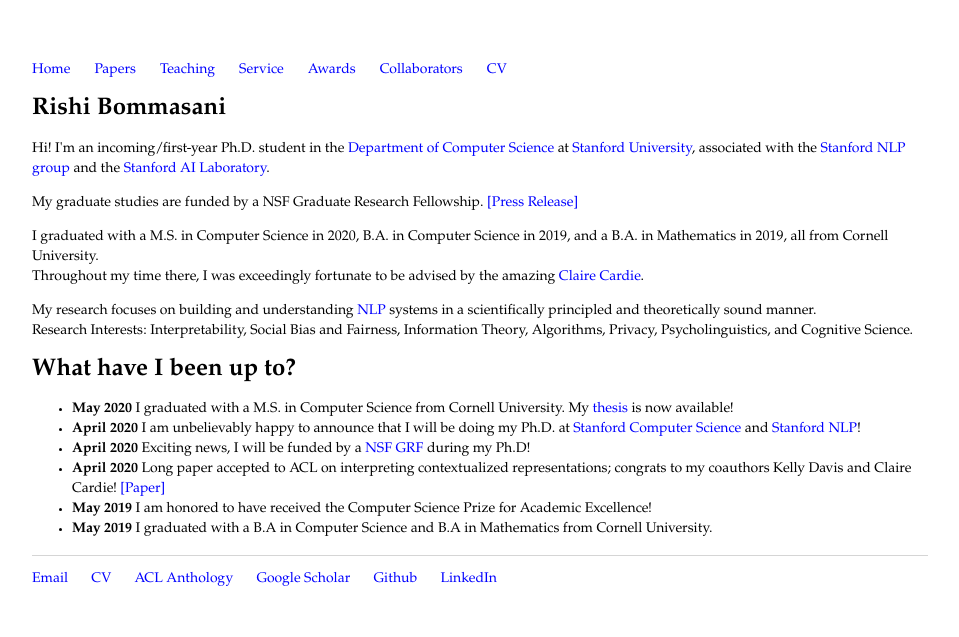
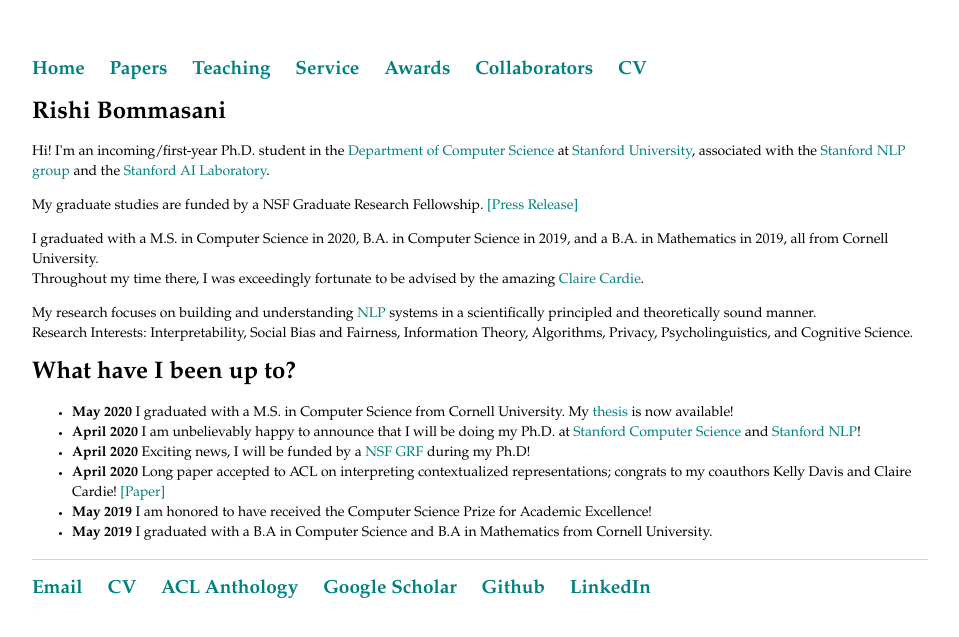
Before and after one commit to rishibommasani/rishibommasani.github.io, a Jekyll site: the page built from index.html, in a window 1280 px wide. Shown: the top 637 px of the page, without its empty margins (160-1119 px from the left). Built offline with Jekyll 4.4.1, drawn with Linux system fonts in a browser that asks for light colours.

Commit message:
Update main.css

```diff
--- a/css/main.css
+++ b/css/main.css
@@ -12,23 +12,21 @@
     padding: 0px;
     list-style: none;
     font-weight: bold;
+    color: slateblue;
+    font-size: 19px; font-style: normal; font-variant: normal; line-height: 20.9px;
 }
 nav ul li, footer ul li {
     font-family: Palatino, "Palatino Linotype", "Palatino LT STD", "Book Antiqua", Georgia, serif;
     display: inline;
     margin-right: 20px;
+    color: slateblue;
+    font-size: 19px; font-style: normal; font-variant: normal; font-weight: 700; line-height: 20.9px;
 }
 
 a {
     font-family: Palatino, "Palatino Linotype", "Palatino LT STD", "Book Antiqua", Georgia, serif;
     text-decoration: none;
-    color: blue;
-}
-
-a:hover {
-    font-family: Palatino, "Palatino Linotype", "Palatino LT STD", "Book Antiqua", Georgia, serif;
-    text-decoration: underline;
-   color: hotpink;
+    color: teal;
 }
 
 a:hover {
```
